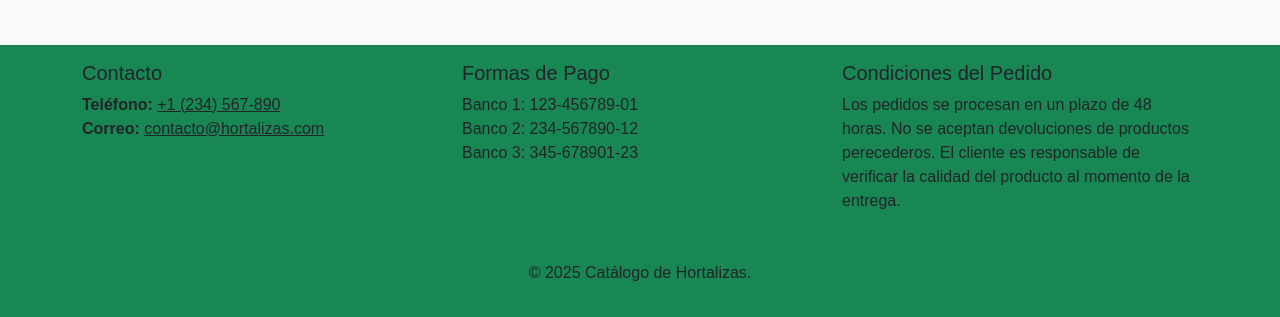
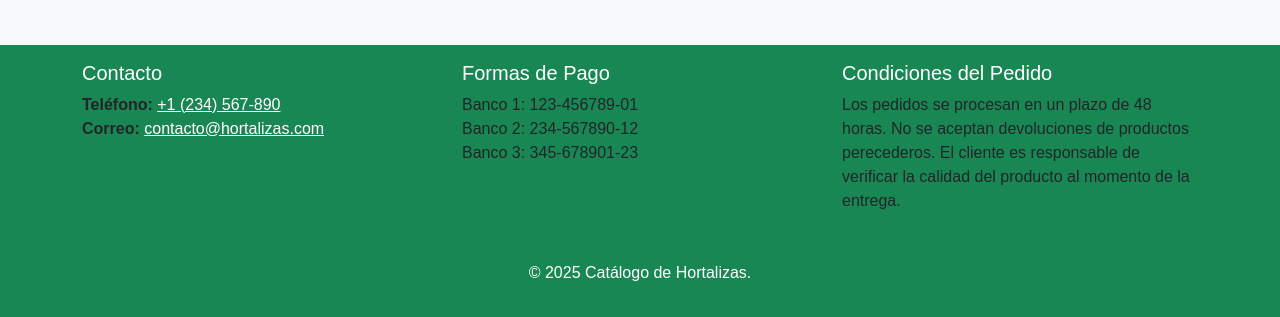
Before and after one commit to elhuertounalm/catalogoelhuerto, a plain HTML site: page index.html in a window 1280 px wide. Shown: the part 1455-1772 px from the top of the page. Drawn offline with nearby package versions, Linux system fonts and the light colour scheme.

Commit message:
Update index.html

```diff
--- a/index.html
+++ b/index.html
@@ -86,15 +86,15 @@
     <div class="row">
       <!-- Columna de Contacto -->
       <div class="col-md-4 mb-3">
-        <h5 class="text-dark">Contacto</h5>
+        <h5 class="text-white">Contacto</h5>
         <p>
-          <strong>Teléfono:</strong> <a href="tel:+1234567890" class="text-dark">+1 (234) 567-890</a><br>
-          <strong>Correo:</strong> <a href="mailto:contacto@hortalizas.com" class="text-dark">contacto@hortalizas.com</a>
+          <strong>Teléfono:</strong> <a href="tel:+1234567890" class="text-white">+1 (234) 567-890</a><br>
+          <strong>Correo:</strong> <a href="mailto:contacto@hortalizas.com" class="text-white">contacto@hortalizas.com</a>
         </p>
       </div>
       <!-- Columna de Formas de Pago -->
       <div class="col-md-4 mb-3">
-        <h5 class="text-dark">Formas de Pago</h5>
+        <h5 class="text-white">Formas de Pago</h5>
         <p>
           Banco 1: 123-456789-01<br>
           Banco 2: 234-567890-12<br>
@@ -103,14 +103,14 @@
       </div>
       <!-- Columna de Condiciones del Pedido -->
       <div class="col-md-4 mb-3">
-        <h5 class="text-dark">Condiciones del Pedido</h5>
+        <h5 class="text-white">Condiciones del Pedido</h5>
         <p>
           Los pedidos se procesan en un plazo de 48 horas. No se aceptan devoluciones de productos perecederos. El cliente es responsable de verificar la calidad del producto al momento de la entrega.
         </p>
       </div>
     </div>
     <div class="text-center mt-3">
-      <p>&copy; 2025 Catálogo de Hortalizas.</p>
+      <p class="text-white">&copy; 2025 Catálogo de Hortalizas.</p>
     </div>
   </div>
 </footer>
```
